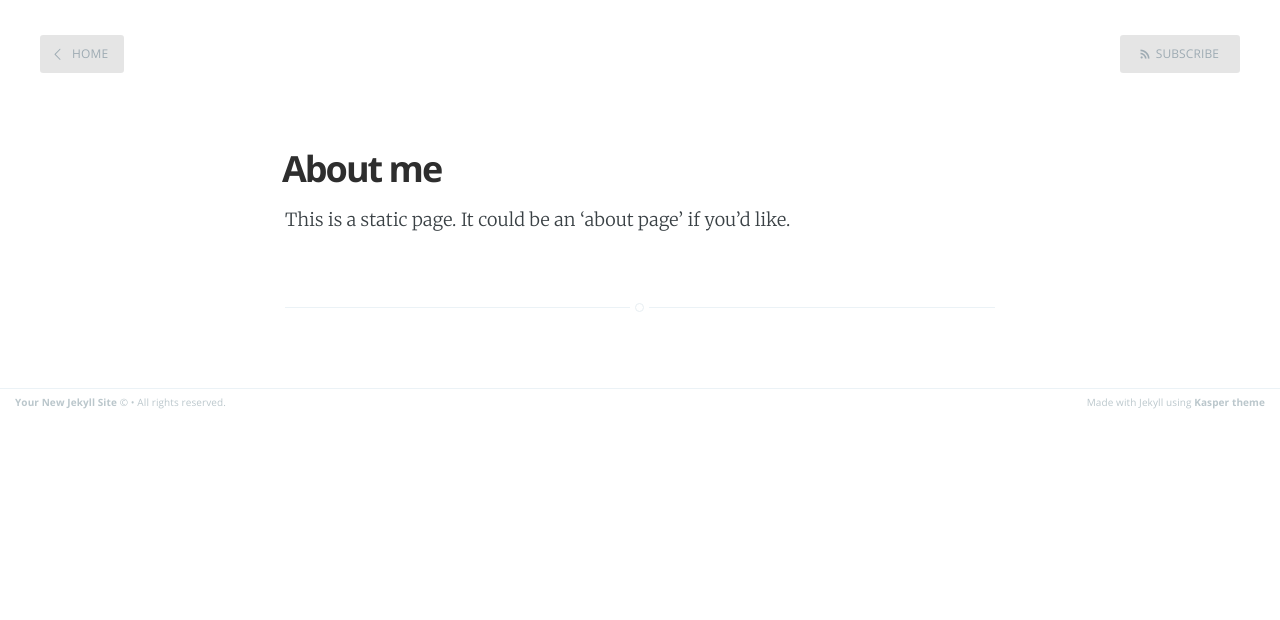
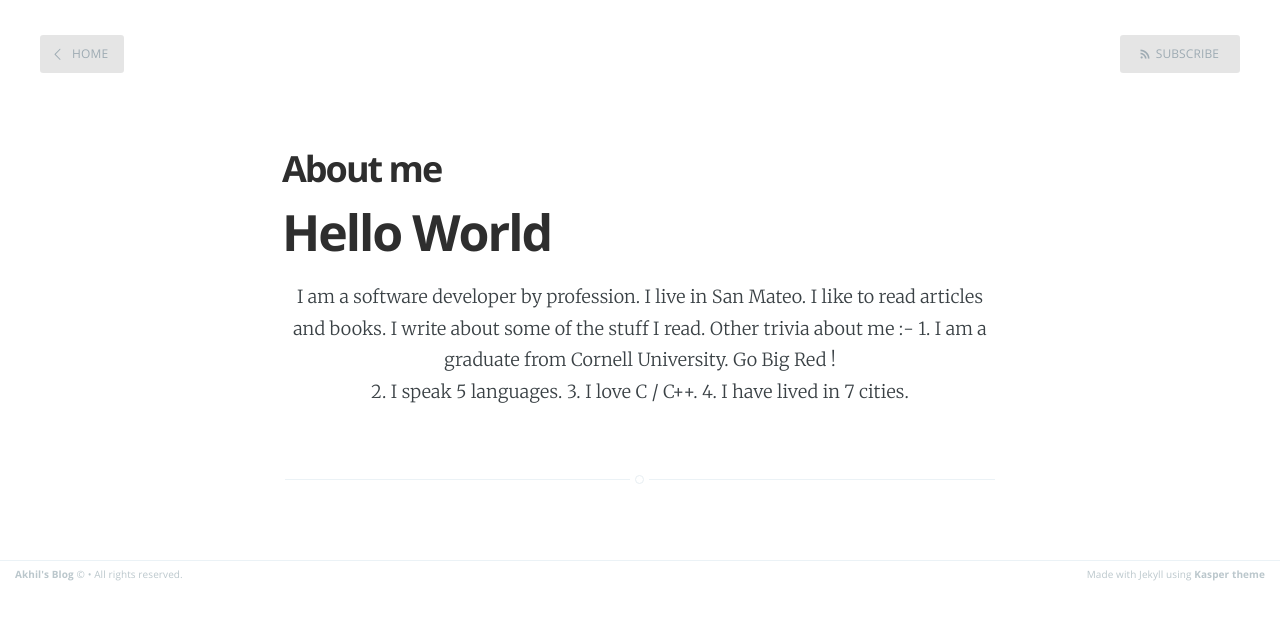
Before and after one commit to akhilum/akhilum.github.io, a Jekyll site: the page built from about.md, in a window 1280 px wide. Shown: the top 620 px of the page. Built offline with Jekyll 4.4.1, drawn with Linux system fonts in a browser that asks for light colours; Markdown is read by kramdown in place of the engine named in the settings.

Commit message:
Initial changes

```diff
--- a/_config.yml
+++ b/_config.yml
@@ -1,15 +1,15 @@
-name: Your New Jekyll Site
-description: Blogging about stuffs
-meta_description: "Your New Jekyll Site, Blogging about stuffs"
+name: Akhil's Blog
+description: Blog about stuff I read , experience and code.
+meta_description: "Akhil Umesh Mehendale's Blog on code, life and books"
 
 markdown: redcarpet
 highlighter: pygments
 logo: false
 paginate: 15
 baseurl: /
-domain_name: 'http://yourblog-domain.com'
+domain_name: 'http://akhilum.com'
 google_analytics: 'UA-XXXXXXXX-X'
 
 # Details for the RSS feed generator
-url:            'blog url'
-author:         'Your Name'
+url:            'http://www.akhilum.com/'
+author:         'Akhil Umesh Mehendale'
--- a/about.md
+++ b/about.md
@@ -3,4 +3,12 @@ layout: page
 title: About me
 ---
 
-This is a static page. It could be an 'about page' if you'd like.
+#Hello World
+<p align='center'>
+I am a software developer by profession. I live in San Mateo. I like to read articles and books. I write about some of the stuff I read.
+Other trivia about me :-
+1. I am a graduate from Cornell University. Go Big Red !<br/>
+2. I speak 5 languages.
+3. I love C / C++.
+4. I have lived in 7 cities.
+</p>
```
